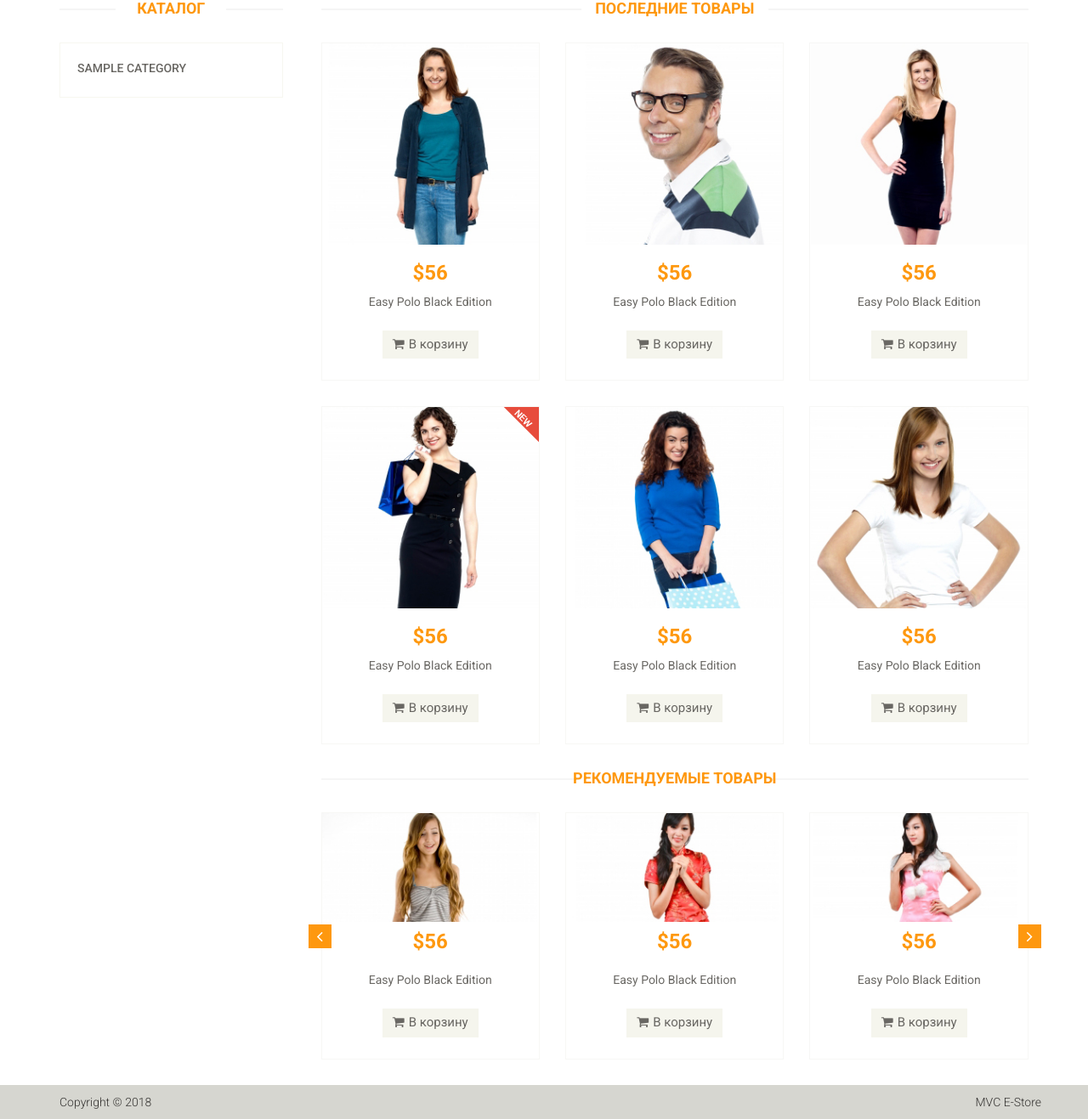
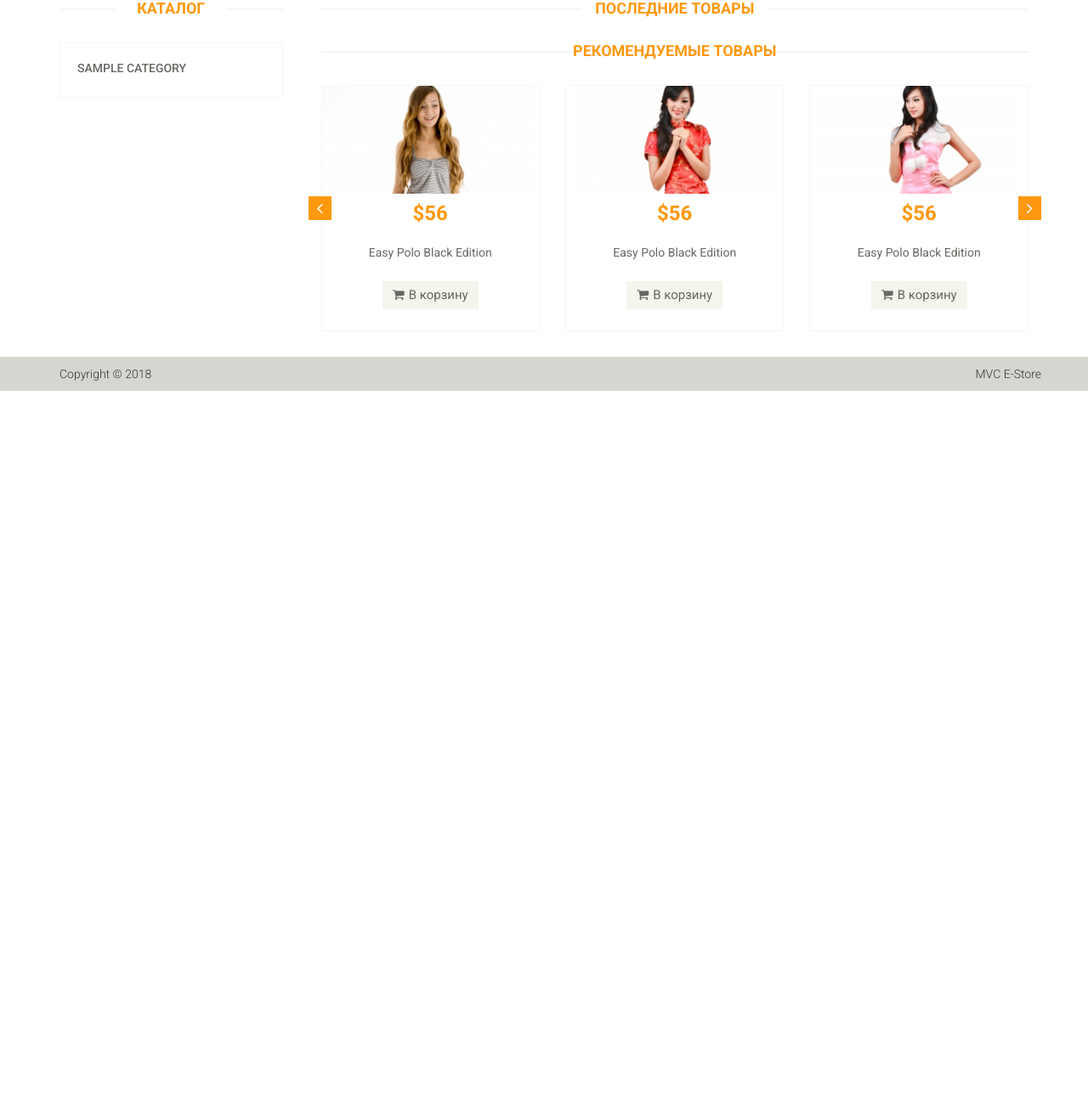
Before and after one commit to alexey-ringo/mvc-estore, a PHP site: page / in a window 1280 px wide. Shown: the part 207-1524 px from the top of the page at 85% size. After the commit the page ends 667 px from the top, so only its background shows below. Run offline with PHP 8.4, Linux system fonts and the light colour scheme; tables that the repository leaves empty or names only in its code hold one stand-in row (values such as "Sample post"); a stand-in replaces the project's code that opens the database connection.

Commit message:
Create ProductController and model Product

```diff
--- a/controllers/SiteController.php
+++ b/controllers/SiteController.php
@@ -6,14 +6,19 @@
  * and open the template in the editor.
  */
 include_once ROOT . '/models/Category.php';
-
+include_once ROOT . '/models/Product.php';
 
 class SiteController {
 
     public function actionIndex() {
 
+        /*Receive list of categories and send it to view */
         $categories = array();
         $categories = Category::getCategoriesList();
+
+        /*Receive list of latest products and send it to view */
+        $latestProducts = array();
+        $latestProducts = Product::getLatestProducts(3);
 
         require_once(ROOT . '/views/site/index.php');
         return true;
--- a/models/Category.php
+++ b/models/Category.php
@@ -1,6 +1,7 @@
 <?php
 /*
 class Category returnes array of categories from DB
+This model works with tablename - category
 */
 
 class Category {
--- /dev/null
+++ b/models/Product.php
@@ -0,0 +1,44 @@
+<?php
+/*
+class Product returnes array of products from DB
+This model works with tablename - product
+*/
+
+class Product {
+
+    const SHOW_BY_DEFAULT = 10;
+
+    /*This method returnes array with latest products
+    $count - amount of products witch we want to receive
+    */
+    public static function getLatestProducts($count = self::SHOW_BY_DEFAULT) {
+        $count = intval($count);
+
+        $db = Db::getConnection();
+
+        $productsList = array();
+
+
+        $result = $db->query('SELECT id, name, price, image, is_new FROM product '
+		          . 'WHERE status = "1"'
+		          . 'ORDER BY id DESC '
+		          . 'LIMIT ' . $count);
+
+
+		$i = 0;
+		while($row = $result->fetch()) {
+		    $productsList[$i]['id'] = $row['id'];
+		    $productsList[$i]['name'] = $row['name'];
+		    $productsList[$i]['image'] = $row['image'];
+		    $productsList[$i]['price'] = $row['price'];
+		    $productsList[$i]['is_new'] = $row['is_new'];
+		    $i++;
+		}
+
+        return $productsList;
+    }
+
+
+
+
+}
--- a/views/site/index.php
+++ b/views/site/index.php
@@ -33,79 +33,25 @@
                     <div class="col-sm-9 padding-right">
                         <div class="features_items"><!--features_items-->
                             <h2 class="title text-center">Последние товары</h2>
+
+                            <?php foreach($latestProducts as $product): ?>
                             <div class="col-sm-4">
                                 <div class="product-image-wrapper">
                                     <div class="single-products">
                                         <div class="productinfo text-center">
                                             <img src="/template/images/home/product1.jpg" alt="" />
-                                            <h2>$56</h2>
-                                            <p>Easy Polo Black Edition</p>
+                                            <h2><?=$product['price']; ?></h2>
+                                            <p>
+                                                <a href="/product/<?=$product['id']; ?>">
+                                                    <?=$product['name']; ?>
+                                                </a>
+                                            </p>
                                             <a href="#" class="btn btn-default add-to-cart"><i class="fa fa-shopping-cart"></i>В корзину</a>
                                         </div>
                                     </div>
                                 </div>
                             </div>
-                            <div class="col-sm-4">
-                                <div class="product-image-wrapper">
-                                    <div class="single-products">
-                                        <div class="productinfo text-center">
-                                            <img src="/template/images/home/product2.jpg" alt="" />
-                                            <h2>$56</h2>
-                                            <p>Easy Polo Black Edition</p>
-                                            <a href="#" class="btn btn-default add-to-cart"><i class="fa fa-shopping-cart"></i>В корзину</a>
-                                        </div>
-                                    </div>
-                                </div>
-                            </div>
-                            <div class="col-sm-4">
-                                <div class="product-image-wrapper">
-                                    <div class="single-products">
-                                        <div class="productinfo text-center">
-                                            <img src="/template/images/home/product3.jpg" alt="" />
-                                            <h2>$56</h2>
-                                            <p>Easy Polo Black Edition</p>
-                                            <a href="#" class="btn btn-default add-to-cart"><i class="fa fa-shopping-cart"></i>В корзину</a>
-                                        </div>
-                                    </div>
-                                </div>
-                            </div>
-                            <div class="col-sm-4">
-                                <div class="product-image-wrapper">
-                                    <div class="single-products">
-                                        <div class="productinfo text-center">
-                                            <img src="/template/images/home/product4.jpg" alt="" />
-                                            <h2>$56</h2>
-                                            <p>Easy Polo Black Edition</p>
-                                            <a href="#" class="btn btn-default add-to-cart"><i class="fa fa-shopping-cart"></i>В корзину</a>
-                                        </div>
-                                        <img src="/template/images/home/new.png" class="new" alt="" />
-                                    </div>
-                                </div>
-                            </div>
-                            <div class="col-sm-4">
-                                <div class="product-image-wrapper">
-                                    <div class="single-products">
-                                        <div class="productinfo text-center">
-                                            <img src="/template/images/home/product5.jpg" alt="" />
-                                            <h2>$56</h2>
-                                            <p>Easy Polo Black Edition</p>
-                                            <a href="#" class="btn btn-default add-to-cart"><i class="fa fa-shopping-cart"></i>В корзину</a>
-                                        </div>
-                                    </div>
-                                </div>
-                            </div>
-                            <div class="col-sm-4">
-                                <div class="product-image-wrapper">
-                                    <div class="single-products">
-                                        <div class="productinfo text-center">
-                                            <img src="/template/images/home/product6.jpg" alt="" />
-                                            <h2>$56</h2>
-                                            <p>Easy Polo Black Edition</p>
-                                            <a href="#" class="btn btn-default add-to-cart"><i class="fa fa-shopping-cart"></i>В корзину</a>
-                                        </div>
-                                    </div>
-                                </div>
-                            </div>
+                            <?php endforeach; ?>
 
                         </div><!--features_items-->
 
```
